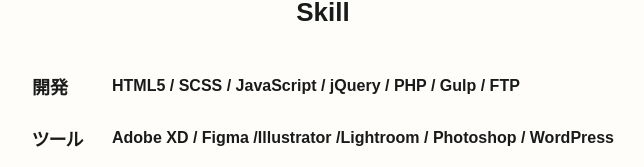
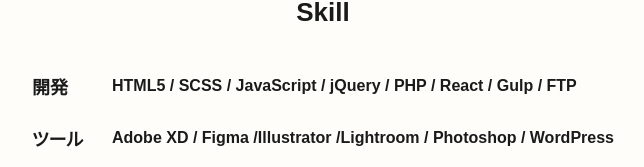
Before and after one commit to kana459/react-portfolio, a React (Create React App) app: page / in a window 1280 px wide. Shown: the part 1212-1379 px from the top of the page, without its empty margins (317-961 px from the left). Built offline with nearby package versions, Linux system fonts and the light colour scheme; no server answers; a web font is replaced by a local one.

Commit message:
skill追加

```diff
--- a/src/compornents/SkillPage.jsx
+++ b/src/compornents/SkillPage.jsx
@@ -8,7 +8,7 @@
         <div className="skillData">
           <dt>開発</dt>
           <dd className='re-font'>HTML5 / SCSS / JavaScript / jQuery /
-          PHP / Gulp / FTP</dd>
+          PHP / React / Gulp / FTP</dd>
         </div>
 
         <div className="skillData">
```
